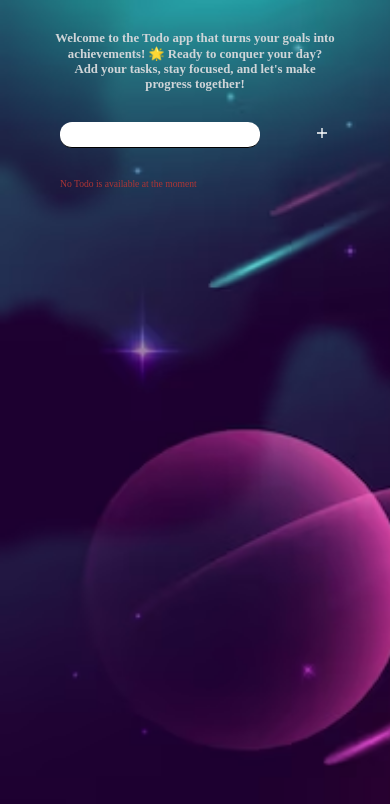
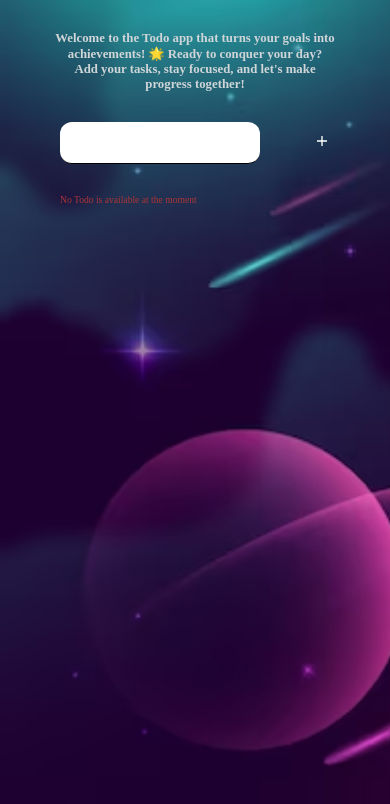
Before and after one commit to Lamhace/TodoApp, a React (Create React App) app: page / in a window 390 px wide. Shown: the top 804 px of the page. Built offline with nearby package versions, Linux system fonts and the light colour scheme.

Commit message:
modified font size for input

```diff
--- a/src/components/TodoPage/TodoMedia.css
+++ b/src/components/TodoPage/TodoMedia.css
@@ -95,8 +95,8 @@
 
     .input-area input {
         width: 250px;
-        padding: 6px 14px;
-        font-size: 0.9rem;
+        padding: 10px 14px;
+        font-size: 1.2rem;
         font-weight: 300;
         border-radius: 14px;
     }
@@ -137,8 +137,8 @@
 
     .input-area input {
         width: 180px;
-        padding: 5px 10px;
-        font-size: 0.8rem;
+        padding: 10px 10px;
+        font-size: 1.1rem;
         font-weight: 300;
         border-radius: 12px;
     }
```
